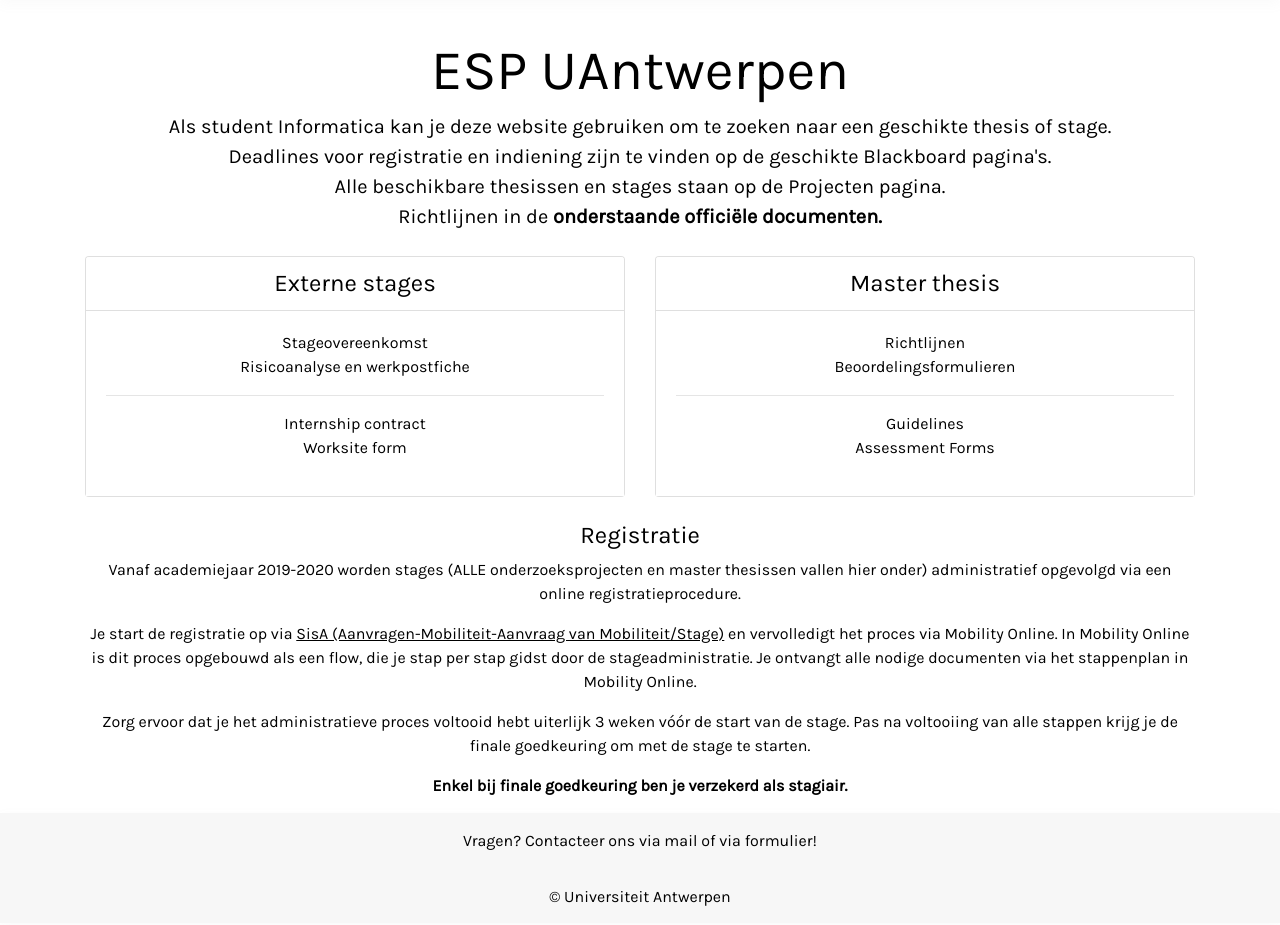
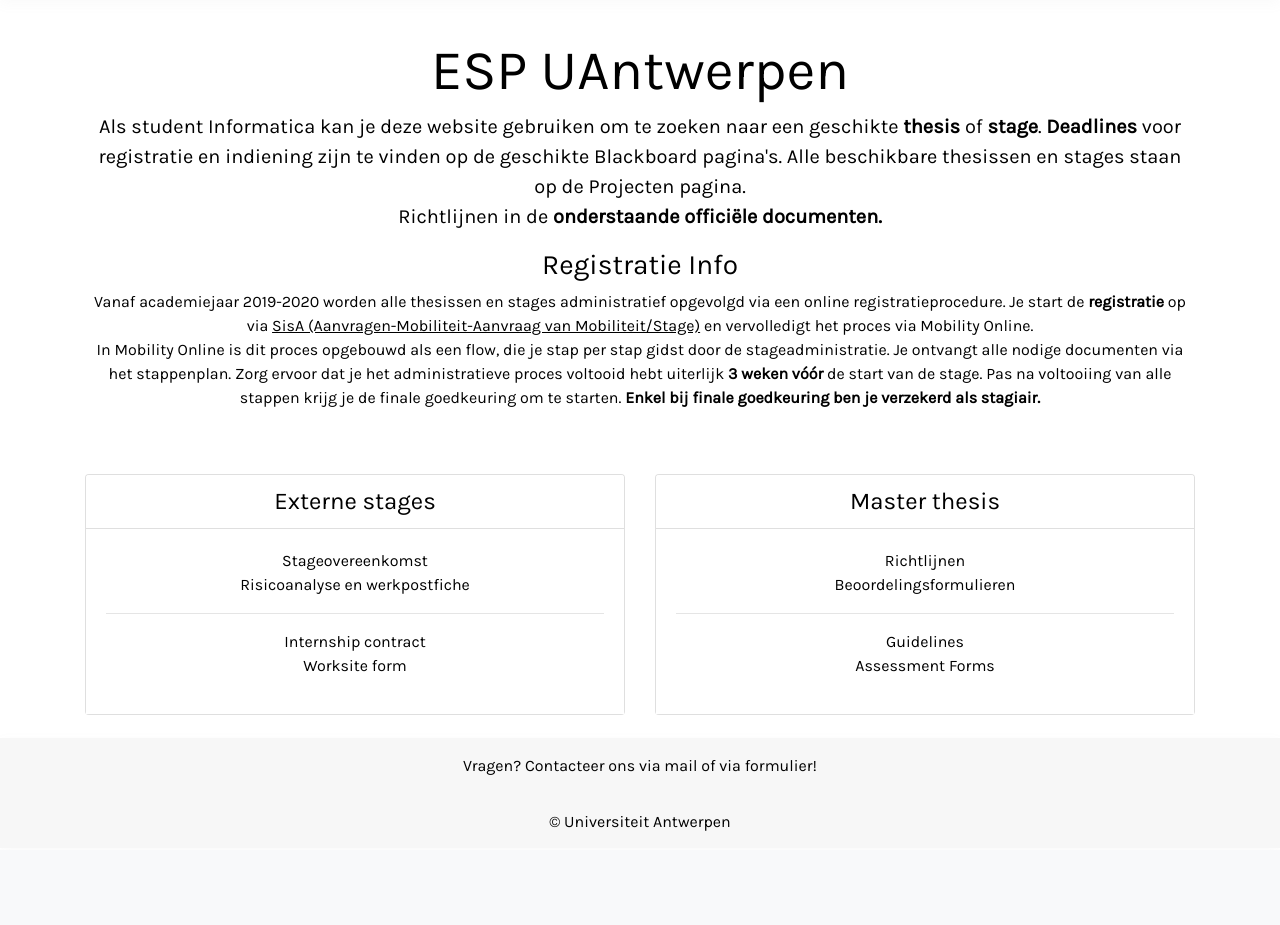
Before and after one commit to StephenPauwels/esp-uantwerpen, a Flask app: page /?&lang=nl in a window 1280 px wide. Shown: the part 63-988 px from the top of the page. After the commit the page ends 894 px from the top, so only its background shows below. Run offline with Flask 2, Linux system fonts and the light colour scheme; some libraries are stand-ins or nearby versions.

Commit message:
Home content

```diff
--- a/src/templates/home_content_en.html
+++ b/src/templates/home_content_en.html
@@ -19,7 +19,7 @@
     <p>
         In order to be covered by the University of Antwerp insurance, it is mandatory to register your internship according
         to the proper procedure.
-        You have to start the <strong>registration</strong> through your
+        Start the <strong>registration</strong> through
         <strong>
         <u>
             <a href="https://studhelp.uantwerpen.be/ro_helpdesk/knowledgebase.php?article=229">
--- a/src/templates/home_content_nl.html
+++ b/src/templates/home_content_nl.html
@@ -1,20 +1,46 @@
+
+
 <div class="text-center">
  <h1 class="display-4">
   ESP UAntwerpen
  </h1>
  <p style="font-size: 1.25em;">
-  Als student Informatica kan je deze website gebruiken om te zoeken naar een geschikte thesis of stage.
-  <br/>
-  Deadlines voor registratie en indiening zijn te vinden op de geschikte Blackboard pagina's.
-  <br/>
+     Als student Informatica kan je deze website gebruiken om te zoeken naar een geschikte <strong>thesis</strong> of <strong>stage</strong>.
+     <strong>Deadlines</strong> voor registratie en indiening zijn te vinden op de geschikte Blackboard pagina's.
   Alle beschikbare thesissen en stages staan op de Projecten pagina.
-  <br/>
+  <br>
   Richtlijnen in de
   <strong>
     onderstaande officiële documenten.
   </strong>
  </p>
+
+<h3>Registratie Info</h3>
+<p>
+Vanaf academiejaar 2019-2020 worden alle thesissen en stages
+administratief opgevolgd via een online registratieprocedure.
+    Je start de <strong>registratie</strong> op via
+<u><a href="https://studhelp.uantwerpen.be/inschrijvingen/knowledgebase.php?article=374">
+SisA (Aanvragen-Mobiliteit-Aanvraag van Mobiliteit/Stage)</a></u>
+en vervolledigt het proces via Mobility Online.
+    <br>
+
+In Mobility Online is dit proces opgebouwd als een flow, die je stap per stap gidst door de stageadministratie.
+
+Je ontvangt alle nodige documenten via het stappenplan.
+    Zorg ervoor dat je het administratieve proces voltooid hebt uiterlijk <strong>3 weken vóór</strong> de start van de stage.
+
+Pas na voltooiing van alle stappen krijg je de finale goedkeuring om te starten.
+<strong>
+Enkel bij finale goedkeuring ben je verzekerd als stagiair.
+</strong>
+ </p>
+    <br>
 </div>
+
+
+
+
 <div class="card-deck my-4 text-center">
  <div class="card">
   <div class="card-header">
@@ -177,25 +203,3 @@
   </div>
  </div>
 </div>
-<div class="text-center">
-<h4> Registratie</h4>
-<p>
-Vanaf academiejaar 2019-2020 worden stages (ALLE onderzoeksprojecten en master thesissen vallen hier onder)
-administratief opgevolgd via een online registratieprocedure.
-<p>
-Je start de registratie op via
-<u><a href="https://studhelp.uantwerpen.be/inschrijvingen/knowledgebase.php?article=374">
-SisA (Aanvragen-Mobiliteit-Aanvraag van Mobiliteit/Stage)</a></u>
-en vervolledigt het proces via Mobility Online.
-
-In Mobility Online is dit proces opgebouwd als een flow, die je stap per stap gidst door de stageadministratie.
-
-Je ontvangt alle nodige documenten via het stappenplan in Mobility Online.
-<P>
-Zorg ervoor dat je het administratieve proces voltooid hebt uiterlijk 3 weken vóór de start van de stage.
-
-Pas na voltooiing van alle stappen krijg je de finale goedkeuring om met de stage te starten.
-<P><strong>
-Enkel bij finale goedkeuring ben je verzekerd als stagiair.</strong>
- </p>
-</div>
```
